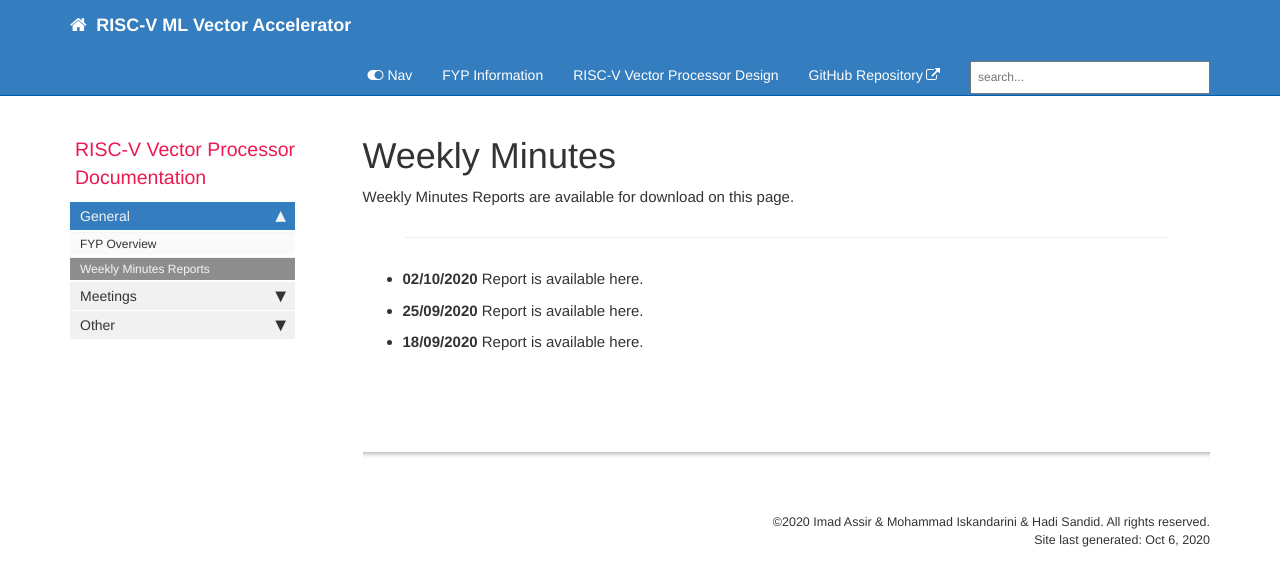
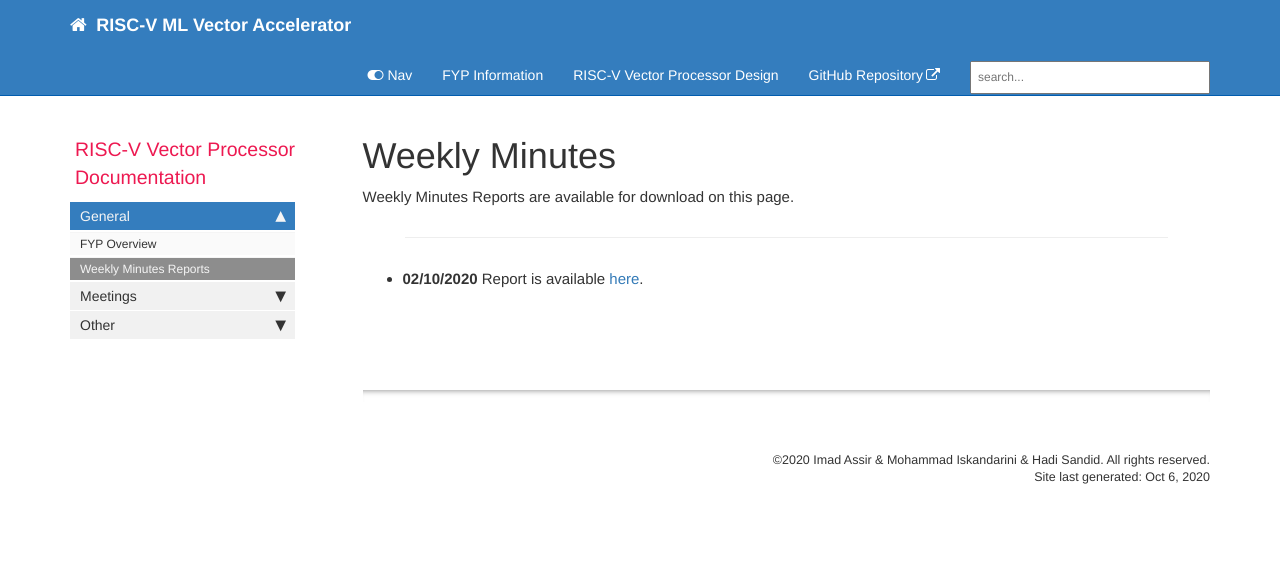
Before and after one commit to mfkiwl/RISC-V_Vector_Accelerator_For_ML, a Jekyll site: the page built from docs/pages/General/Weekly-Minutes.md, in a window 1280 px wide. Shown: the top 586 px of the page. Built offline with Jekyll 4.4.1, drawn with Linux system fonts in a browser that asks for light colours; comment, search, counter and statistics services are not loaded.

```diff
--- a/docs/pages/General/Weekly-Minutes.md
+++ b/docs/pages/General/Weekly-Minutes.md
@@ -12,6 +12,4 @@ Weekly Minutes Reports are available for download on this page.
 
 ---
 
-- **02/10/2020** Report is available here.
-- **25/09/2020** Report is available here.
-- **18/09/2020** Report is available here.
+- **02/10/2020** Report is available [here](../../pdf/Weekly-Minutes-02-10-2020.pdf).
```
Also changed, not shown: docs/pages/Meetings/Meeting-7-10-2020.md (+4 -1 lines), 1 other file.
